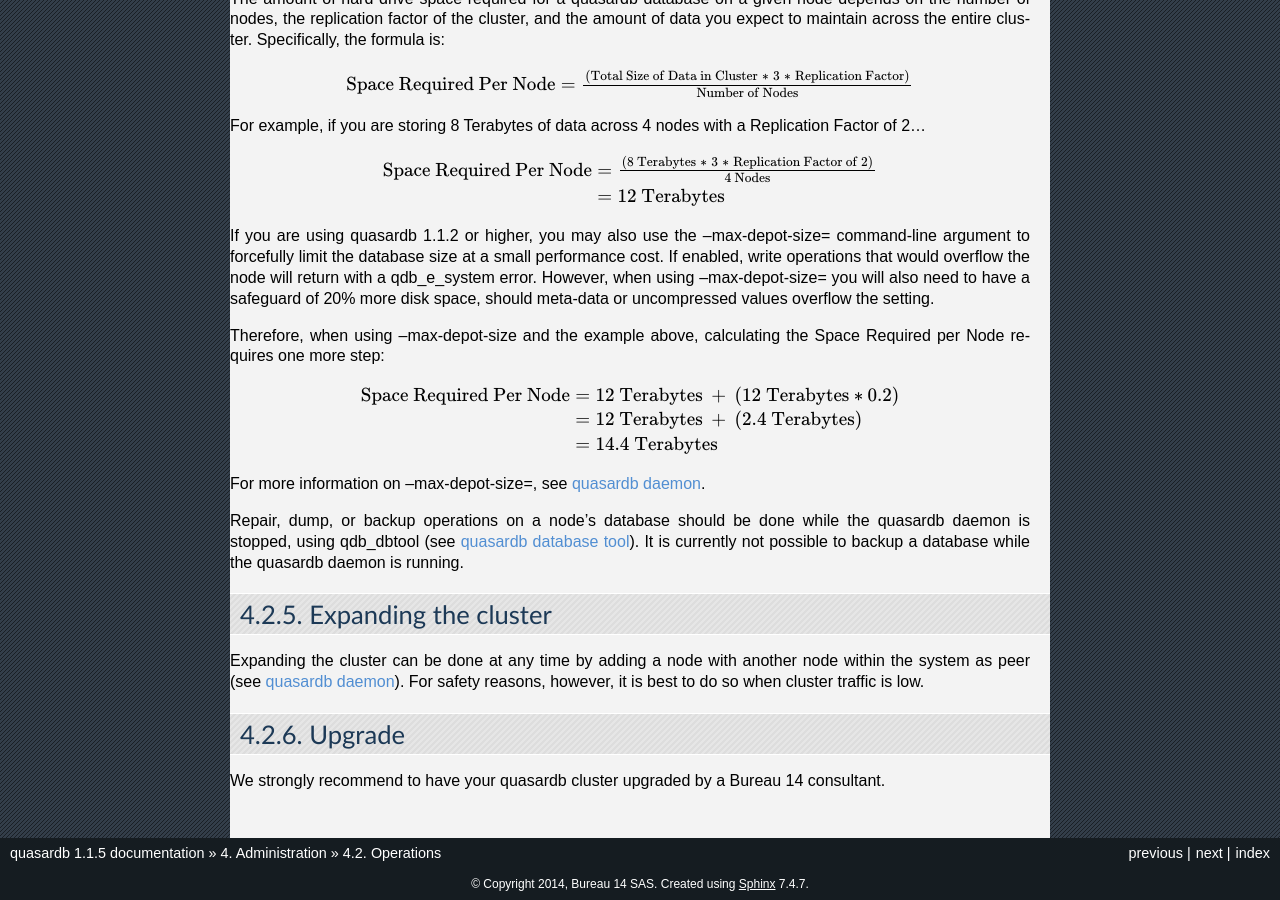
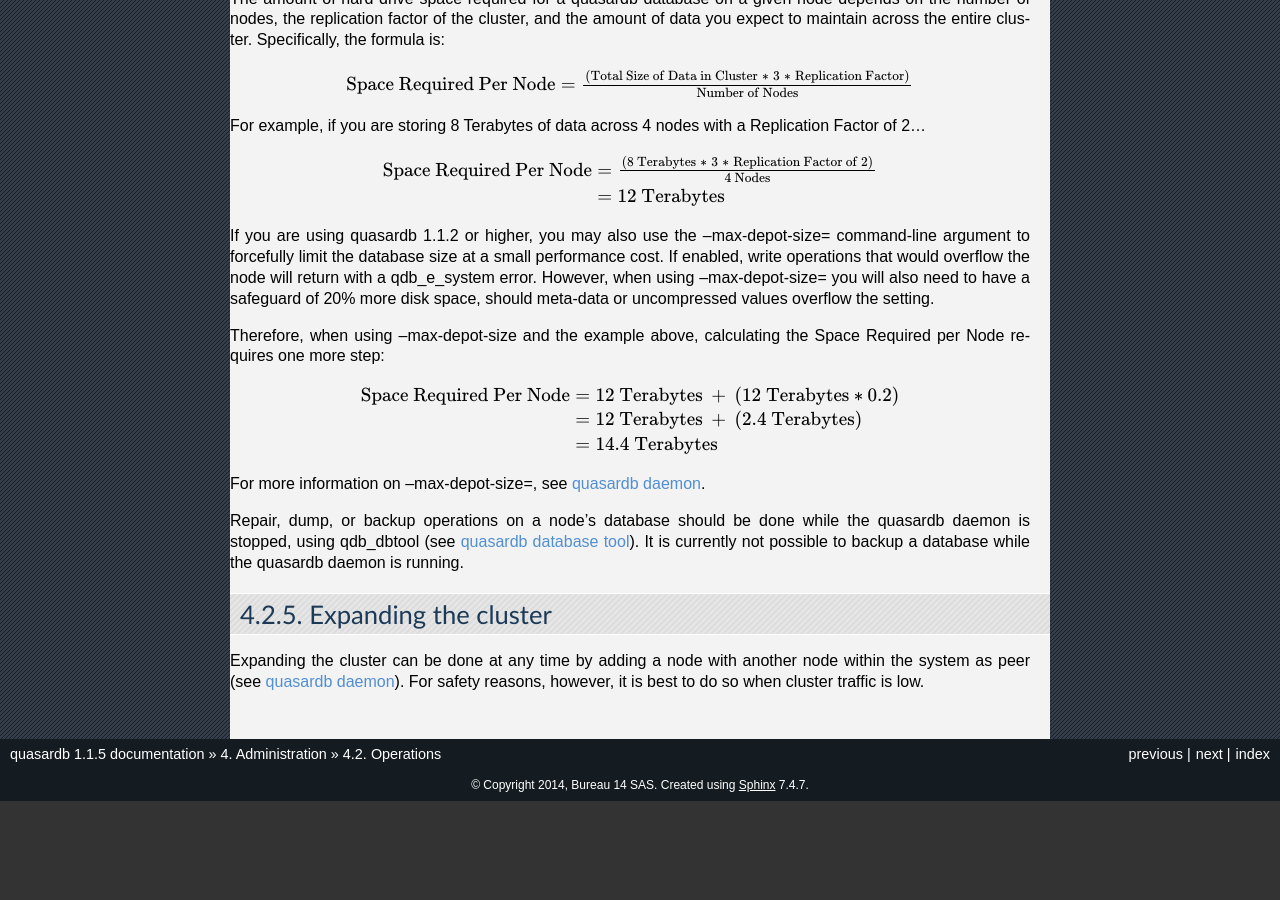
Before and after one commit to iltommi/qdb-documentation, a Sphinx documentation site: the page built from source/administration/operations.rst, in a window 1280 px wide and 900 px high, scrolled down 1214 px. Built offline with Sphinx 7.4.7, drawn with Linux system fonts in a browser that asks for light colours; formulas are drawn with MathJax 3; pages that are not in the unit, such as notebooks, are missing from menus; after the commit the page ends 2015 px from its top, so only the background shows below that.

Commit message:
Remove deprecated upgrade items from operations.rst.

```diff
--- a/source/administration/operations.rst
+++ b/source/administration/operations.rst
@@ -78,8 +78,3 @@ Expanding the cluster
 ---------------------
 
 Expanding the cluster can be done at any time by adding a node with another node within the system as peer (see :doc:`../reference/qdbd`). For safety reasons, however, it is best to do so when cluster traffic is low.
-
-Upgrade
--------
-
-We strongly recommend to have your quasardb cluster upgraded by a Bureau 14 consultant.
```
